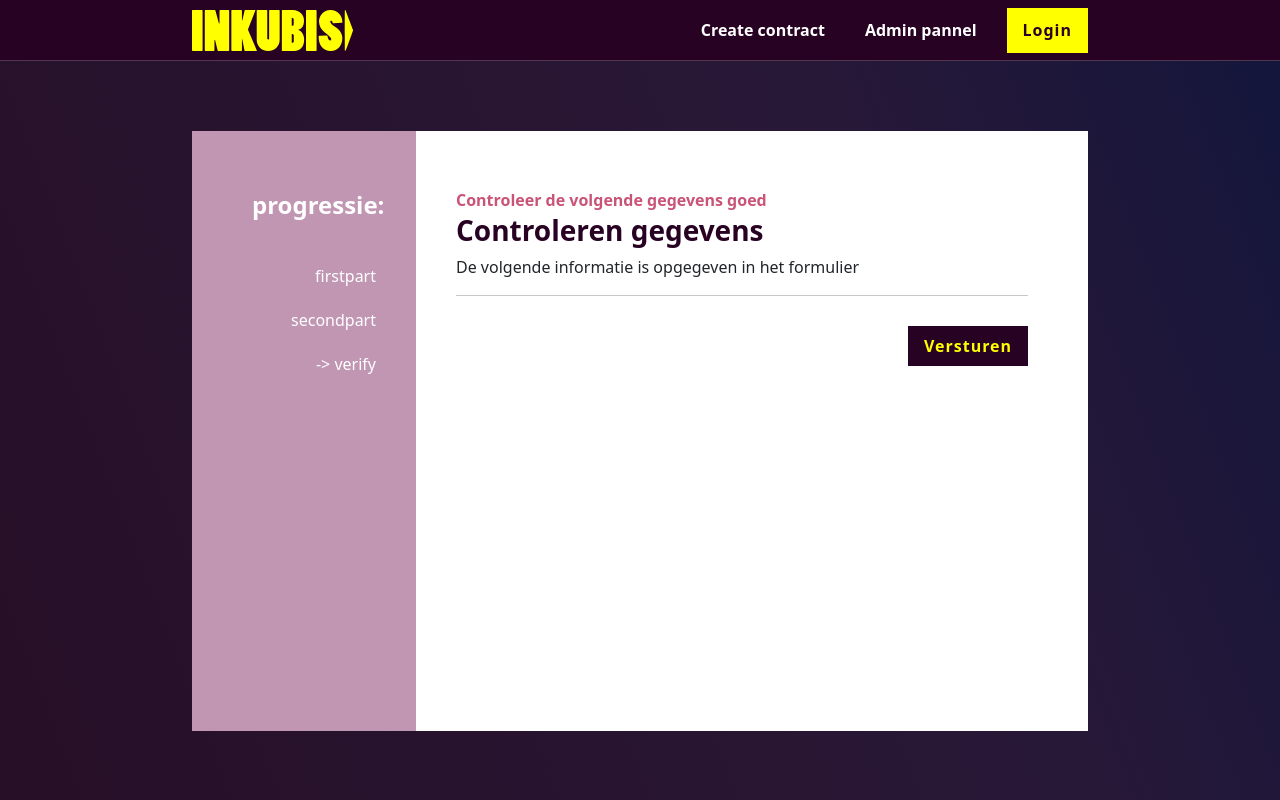
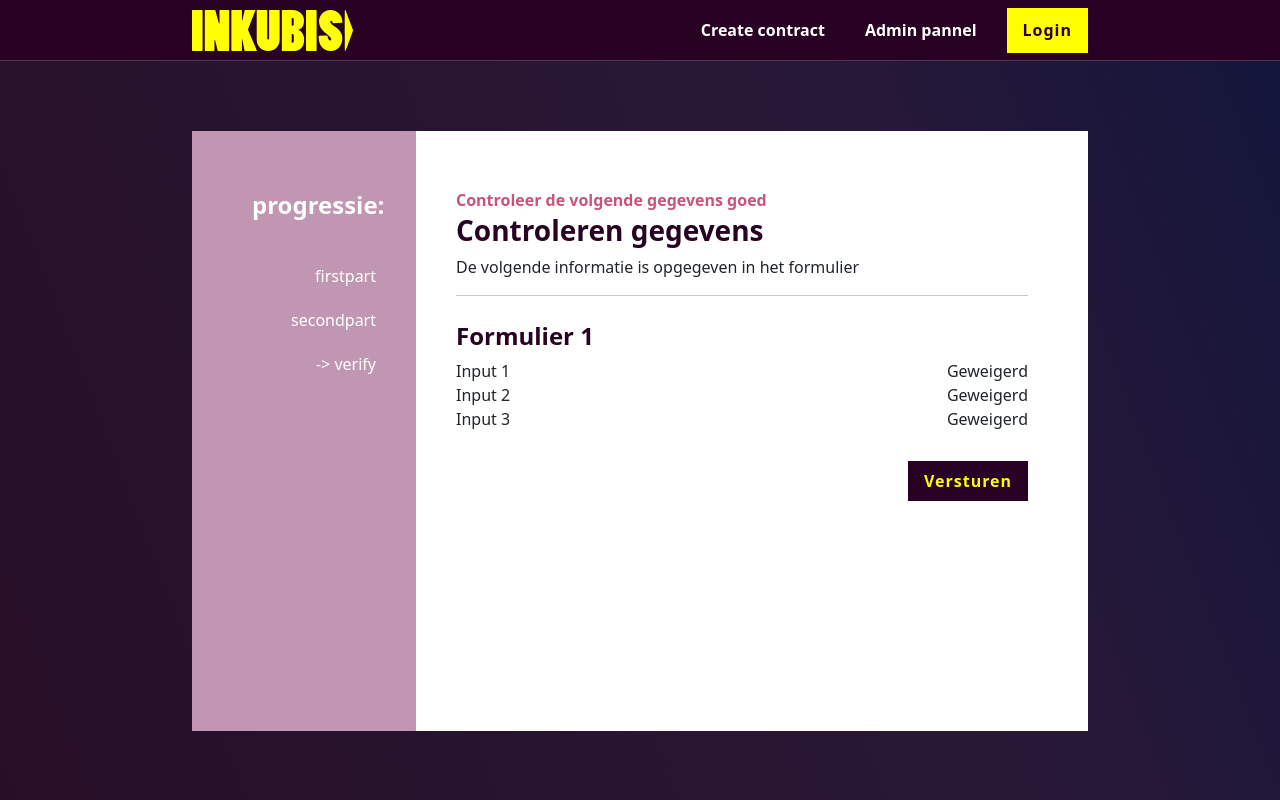
Before and after one commit to kevinvgils/Inkubis-app-frontend, an Angular app: page /contract/verify in a window 1280 px wide. Built offline with nearby package versions, Linux system fonts and the light colour scheme.

Commit message:
Add verify data

```diff
--- a/src/app/contract/verify/verify.component.html
+++ b/src/app/contract/verify/verify.component.html
@@ -9,7 +9,7 @@
 
 <form [formGroup]="form" class="formMainContent" (ngSubmit)="onSubmit()">
 
-    <div class="contract" *ngFor="let form of contracts">
+    <div class="contract" *ngFor="let form of verifyData">
         <div class="card">
             <h5 class="card-subtitle mb-2">Formulier 1</h5>
             <div class="flex">
--- a/src/app/contract/verify/verify.component.ts
+++ b/src/app/contract/verify/verify.component.ts
@@ -10,14 +10,16 @@ import { FormProvider } from '../FormProvider';
   styleUrls: ['./verify.component.css'],
 })
 export class VerifyComponent implements OnInit {
-  initialForm!: FormGroup;
   contracts: any;
   form: FormGroup;
+  verifyData: any;
 
   constructor(private formProvider: FormProvider, private router: Router) {
-    this.form = formProvider.getForm().get('firstPart') as FormGroup;
-    this.form = formProvider.getForm().get('secondPart') as FormGroup;
-    console.log(localStorage.getItem('forms'));
+    this.verifyData = [];
+    this.form = formProvider.getForm() as FormGroup;
+    const allForms = this.formProvider.getForm() as FormGroup;
+    let contract = new Contract(allForms);
+    this.verifyData.push(contract);
     try {
       this.contracts = JSON.parse(localStorage.getItem('forms') || '[]');
     } catch (e: any) {
```
